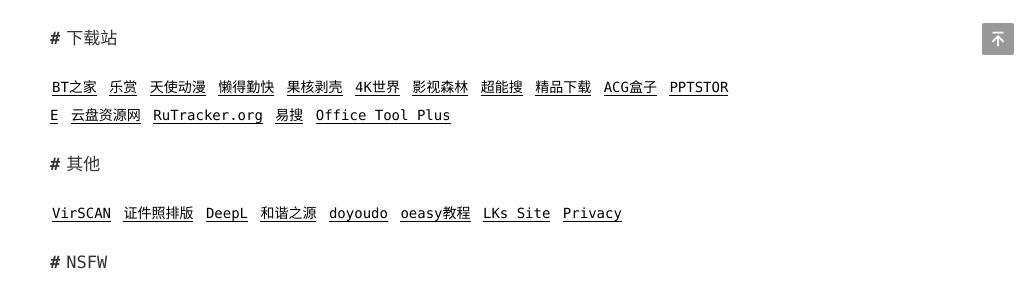
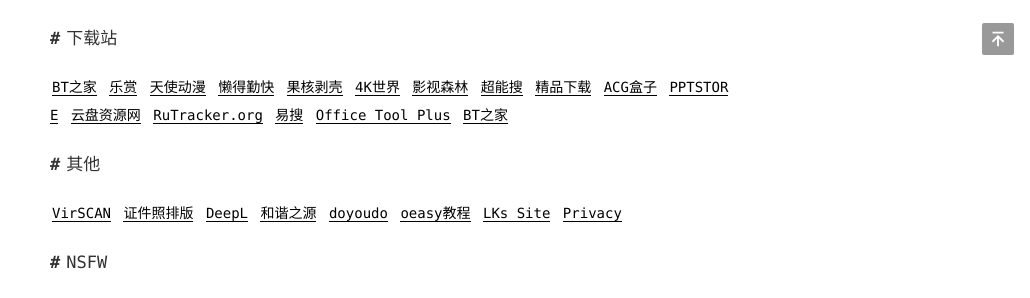
Before and after one commit to admans/admans.github.io, a Jekyll site: the page built from pages/navi.md, in a window 1280 px wide. Shown: the part 895-1193 px from the top of the page, without its empty margins (250-1280 px from the left). Built offline with Jekyll 4.4.1, drawn with Linux system fonts in a browser that asks for light colours.

Commit message:
Update navi.md

```diff
--- a/pages/navi.md
+++ b/pages/navi.md
@@ -33,7 +33,7 @@ title: 导航
 
 ## 下载站
 
-[BT之家](http://btbtt11.com/ "BT之家") [乐赏](http://gbtgame.me/ "乐赏") [天使动漫](https://www.tsdm39.com/ "天使动漫") [懒得勤快](https://masuit.com/ "懒得勤快") [果核剥壳](https://www.ghxi.com/ "果核剥壳") [4K世界](https://www.4ksj.com/ "4K世界") [影视森林](http://549.tv/ "影视森林") [超能搜](https://www.chaonengsou.com/ "超能搜") [精品下载](http://www.j9p.com/ "精品下载") [ACG盒子](https://www.acgbox.link/ "ACG盒子") [PPTSTORE](https://www.pptstore.net/ "PPTSTORE") [云盘资源网](https://www.yunpanziyuan.top/ "云盘资源网") [RuTracker.org](https://rutracker.net/forum/index.php "RuTracker.org") [易搜](http://yiso.eu.org/ "易搜") [Office Tool Plus](https://otp.landian.vip/zh-cn/ "Office Tool Plus")
+[BT之家](http://btbtt11.com/ "BT之家") [乐赏](http://gbtgame.me/ "乐赏") [天使动漫](https://www.tsdm39.com/ "天使动漫") [懒得勤快](https://masuit.com/ "懒得勤快") [果核剥壳](https://www.ghxi.com/ "果核剥壳") [4K世界](https://www.4ksj.com/ "4K世界") [影视森林](http://549.tv/ "影视森林") [超能搜](https://www.chaonengsou.com/ "超能搜") [精品下载](http://www.j9p.com/ "精品下载") [ACG盒子](https://www.acgbox.link/ "ACG盒子") [PPTSTORE](https://www.pptstore.net/ "PPTSTORE") [云盘资源网](https://www.yunpanziyuan.top/ "云盘资源网") [RuTracker.org](https://rutracker.net/forum/index.php "RuTracker.org") [易搜](http://yiso.eu.org/ "易搜") [Office Tool Plus](https://otp.landian.vip/zh-cn/ "Office Tool Plus") [BT之家](https://www.1lou.me/ "BT之家")
 
 ## 其他
 
```
